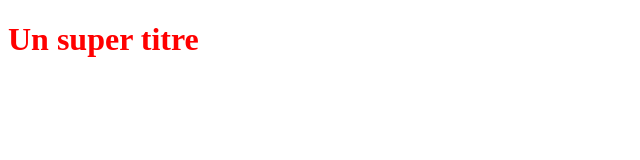
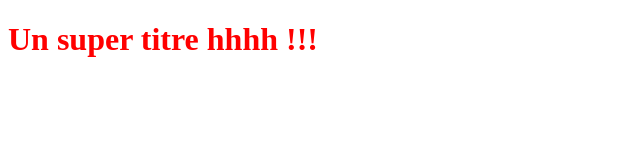
Before and after one commit to Mmik2022/OpenClassroomsProject, a plain HTML site: page index.html in a window 1280 px wide. Shown: the whole page, without its empty margins (0-640 px from the left). Drawn offline with Linux system fonts and the light colour scheme.

Commit message:
Modification du titre H1

```diff
--- a/index.html
+++ b/index.html
@@ -5,6 +5,6 @@
    <link rel="stylesheet" type="text/css" href="styles.css">
 </head>
 <body>
-   <h1>Un super titre</h1>
+   <h1>Un super titre hhhh !!!</h1>
 </body>
 </html>
```
